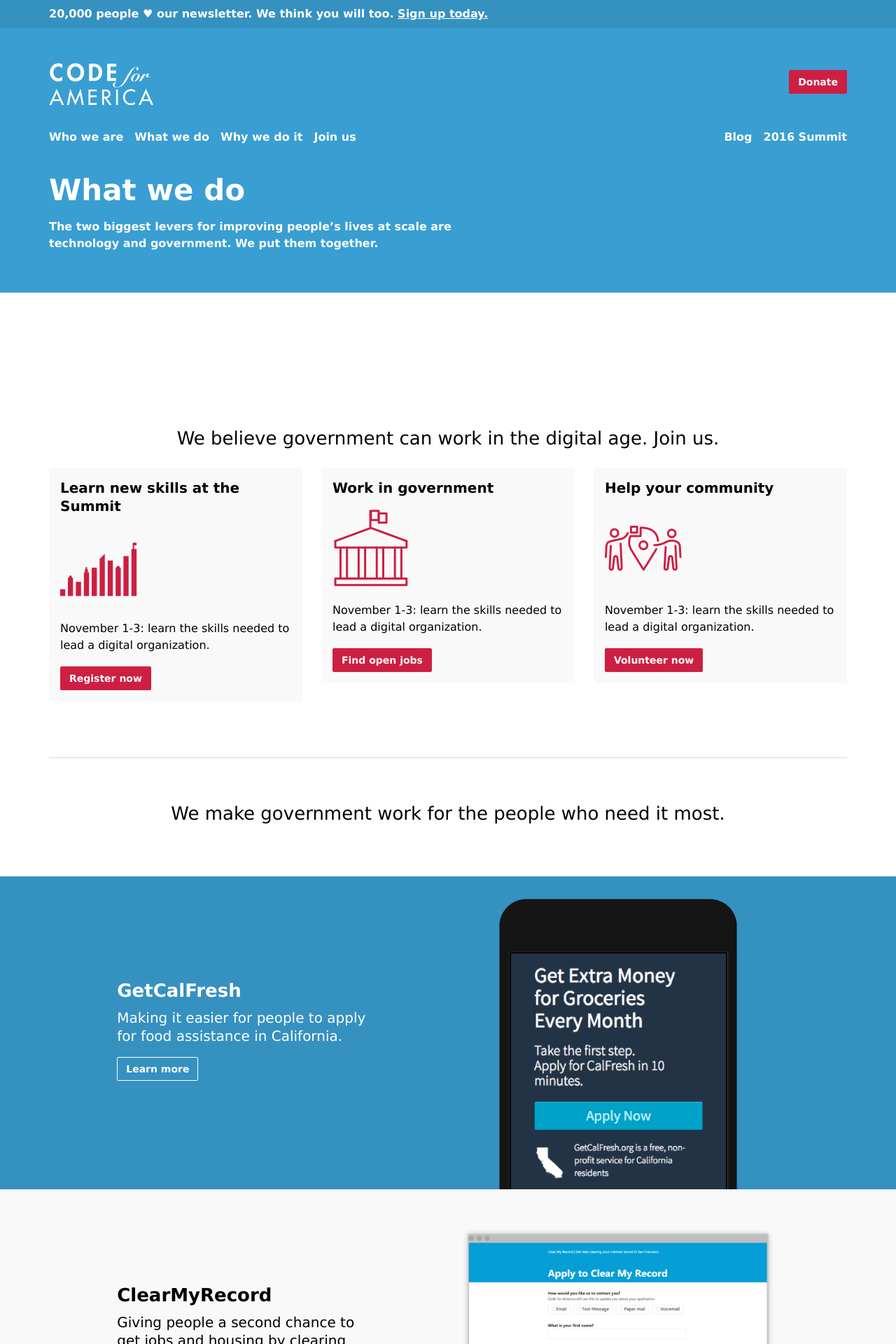
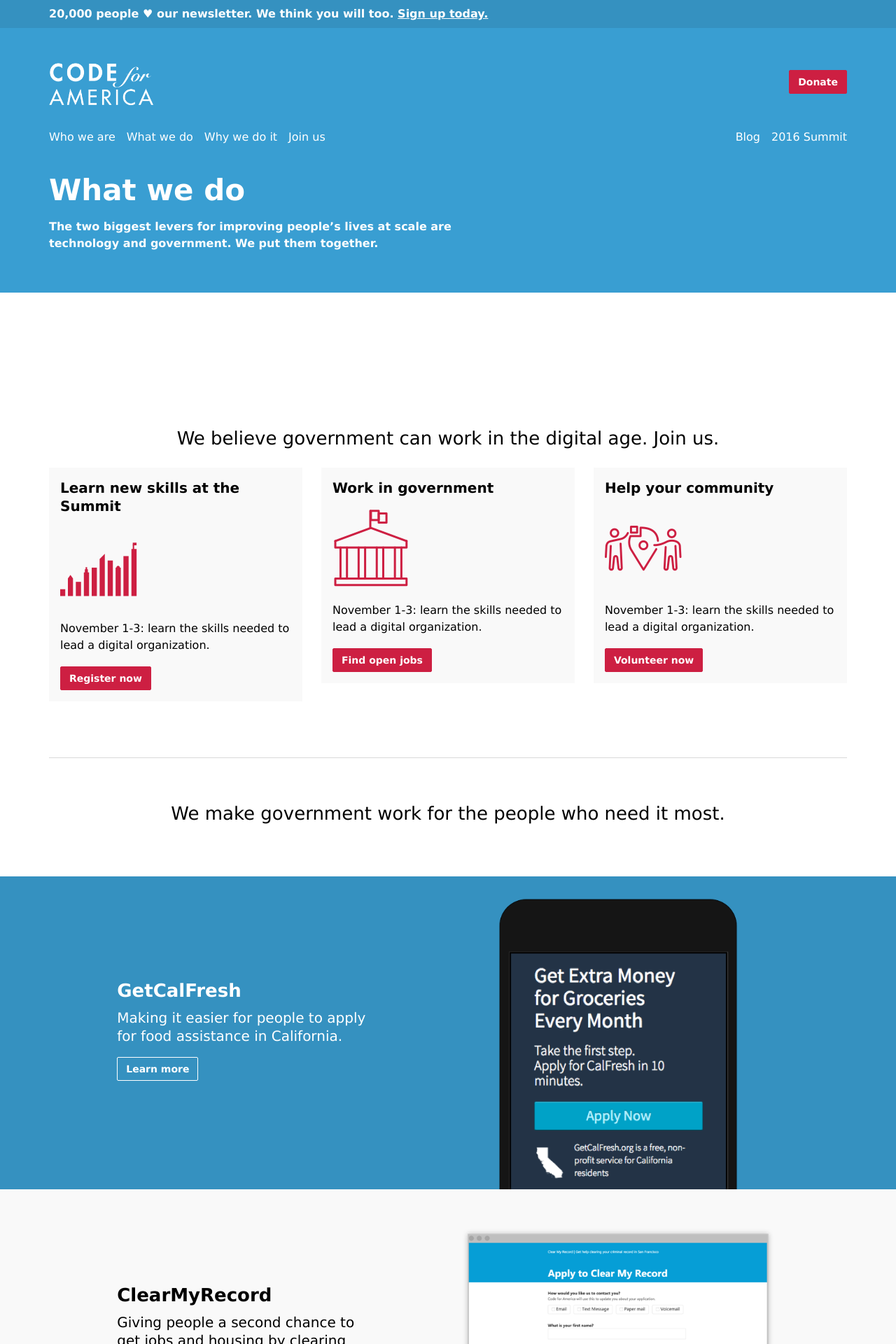
Before and after one commit to codeforamerica/style-guide, a Jekyll site: the page built from _templates/primary-page.html, in a window 1280 px wide. Shown: the top 1920 px of the page at 70% size. Built offline with Jekyll 4.4.1, drawn with Linux system fonts in a browser that asks for light colours; nearby versions of some CDN libraries.

Commit message:
changing reverse-global-header styles to be regular font weight and the active primary page to be white not red

```diff
--- a/_sass/organisms/_global-header.scss
+++ b/_sass/organisms/_global-header.scss
@@ -113,10 +113,9 @@
 .reverse-global-header {
   .global-header-menu .menu-item {
     color: white;
-    font-weight: 600;
   }
   .global-header-menu .active-menu-item {
-    color: $color-light-red;
+    color: white;
     font-weight: 600;
   }
 }
```
